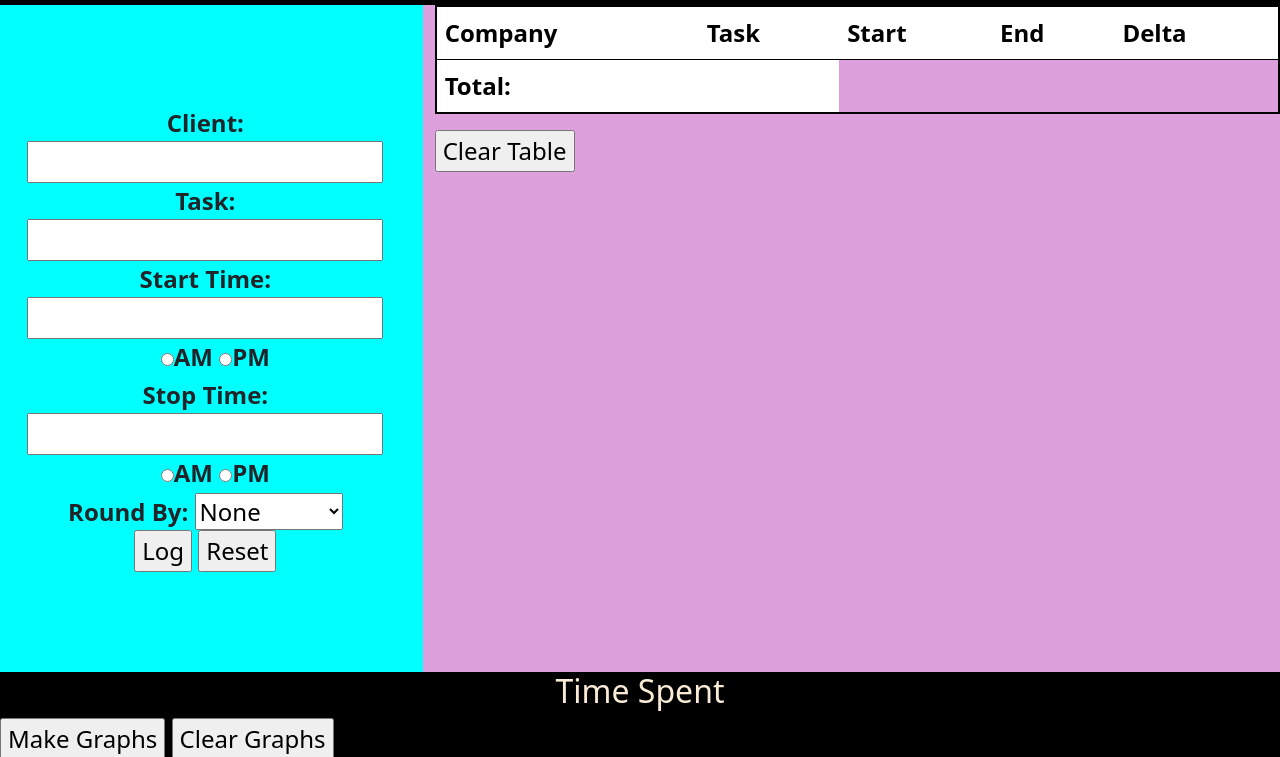
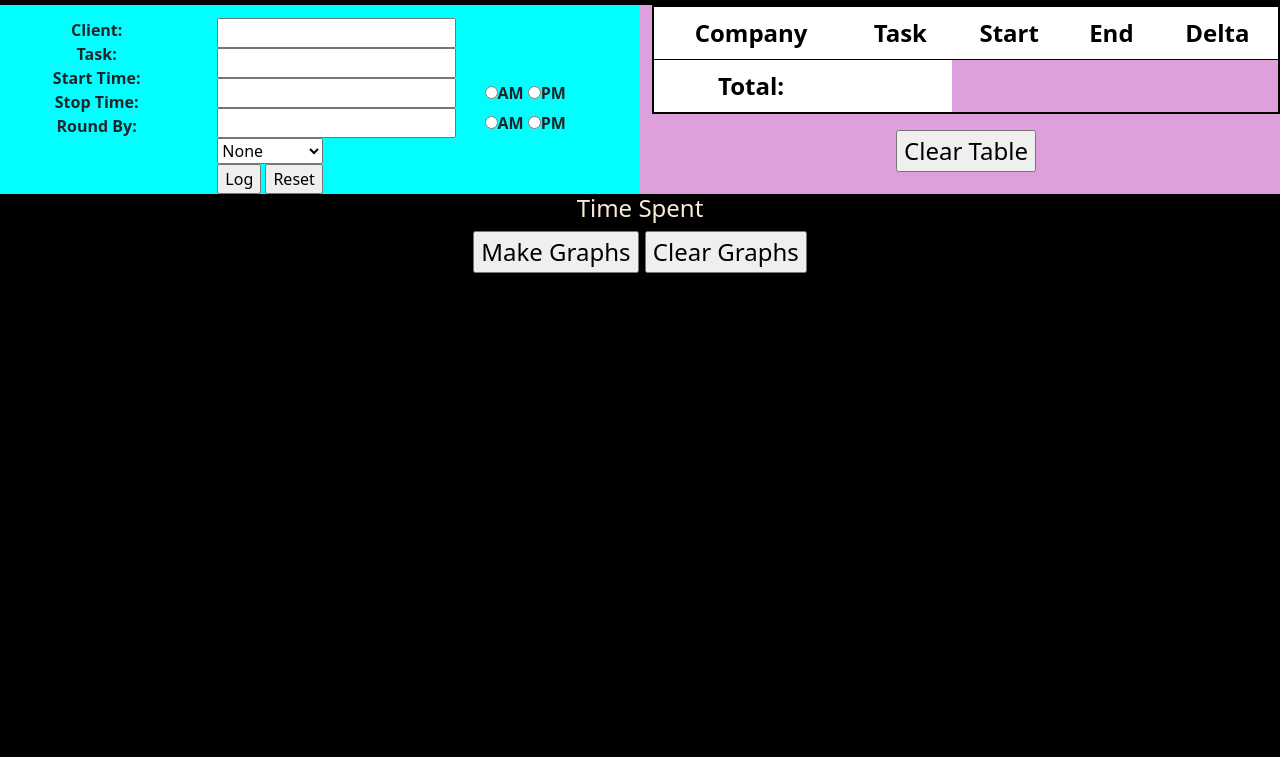
Before and after one commit to willdavis111/Kiki-Time-Sheet-, a plain HTML site: page index.html in a window 1280 px wide. Shown: the part 121-878 px from the top of the page. After the commit the page ends 800 px from the top, so only its background shows below. Drawn offline with nearby package versions, Linux system fonts and the light colour scheme.

Commit message:
Add files via upload

```diff
--- a/index.html
+++ b/index.html
@@ -12,20 +12,34 @@
 <body id="main">
     <h1 id="title">KIKI Time Sheet</h1>
     <div class="container-l">
-        <div class="row">
-            <div class="col-4 d-flex  justify-content-center">
+        <div class="row" id="row1">
+            <div class="col-2">
+                <div>
+                    <clientLabel for="Client">Client:</lientLabel>
+                </div>
+                <div>
+                    <clientLabel for="Task">Task:</lientLabel>
+                </div>
+                <div>
+                    <startLable for="start">Start Time: </startLable>
+                </div>
+                <div>
+                    <stopLable for="stop">Stop Time:</stopLable>
+                </div>
+                <div>
+                    <label for="chargeBy">Round By:</label>
+                </div>
+            </div>
+            <div class="col-4 .d-flex justify-content-left">
                 <form action="/" method="GET" id="form">
-                    <div id="form">
+                    <div>
                         <div>
-                            <clientLabel for="Client">Client:</lientLabel>
                             <input type=text id="client" name="Client" class="textFields" required>
                         </div>
                         <div>
-                            <clientLabel for="Task">Task:</lientLabel>
                             <input type=text id="task" name="task" class="textFields" required>
                         </div>
                         <div class="form-inline">
-                            <startLable for="start">Start Time: </startLable>
                             <input type=text id="start" name="start" class="textFields" required>
                             <div class="form-check form-check-inline">
                                 <input type="radio" id = 'stAM' value="AM" name="strb">AM
@@ -33,7 +47,6 @@
                             </div>
                         </div>
                         <div class="form-inline">
-                            <stopLable for="stop">Stop Time:</stopLable>
                             <input type=text id="stop" name="stop" class="textFields" required>
                             <div class="form-check form-check-inline">
                                 <input type="radio" id = 'spAM' value="AM" name="sprb">AM
@@ -41,7 +54,7 @@
                             </div>
                         </div>
                         <div id="charge">
-                            <label for="chargeBy">Round By:</label>
+
                             <select name="chargeBy" id="chargeBy" placeholder="charge by">
                                 <option value="0">None</option>
                                 <option value="15">15 minutes</option>
@@ -56,7 +69,7 @@
                     </div>
                 </form>
             </div>
-            <div class="col-xl-8">
+            <div class="col-xl-6">
                 <table border="1" id="table1" class="table" id="log">
                     <thead id="tableHead">
                         <tr>
@@ -92,23 +105,6 @@
             </div>
         </div>
     </div>
-    <!-- <div>
-        <input type="button" data-modal-target="#modal" value="modal" id="modalButton">
-        <button data-modal-target="#modal">button</button>
-        <div class="modal" id="modal">
-            <div class="modal-head">
-                <div class="modal-title">WARNING!!!</div>
-                <button data-close-button class="close-butto">&times;</button>
-            </div>
-            <div class="modal-body">
-                <div>Are you sure?</div>
-                <div>
-                    <input type="button" id="modal-table-clear" value="YES">
-                </div> -->
-            <!-- </div>
-        </div>
-    <div id="overlay"></div>
-    </div> -->
     <script src="https://cdn.jsdelivr.net/npm/chart.js"></script>
 <script src="index.js"></script>
 </body>
--- a/index.js
+++ b/index.js
@@ -134,6 +134,7 @@ function clearTable(){
     document.getElementById('tableBody').innerText="";
     fillTotal.innerText = '';
     runTot = '', totHour = 0, totMin = 0;
+    clearGraph()
 }
 
 btn1.addEventListener('click', logTime);
@@ -141,84 +142,58 @@ clearButton.addEventListener('click', clearTable);
 
 
 /// all functions for creating graphs
-// makes an object of client and total time
 
 let graphb1 = document.getElementById('graphButton');
 let graphClear = document.getElementById('clearGraph');
-let cliList = [], timeList = [], taskList = [];
+let cliList = [], cliTime = [], taskList = [], taskTime=[];
 
+//creates required lists of labels and data for charts.js
 function chartLists() {
-    for (i in objArray) {
-        cliList.push(objArray[i].company)
-        timeList.push(objArray[i].timeDecimal)
-        taskList.push(objArray[i].task)
+    listsForCharts(objArray, cliList, cliTime, 'company');
+    listsForCharts(objArray, taskList, taskTime, 'task');
+}
+
+// totals time for indivual task or client
+function listsForCharts(array1, list1, list2, key) {
+    for (i in array1) {
+        let obj = array1[i]
+        if (list1.includes(obj[key])) {
+            let spot = list1.indexOf(obj[key])
+            list2[spot] += array1[1].timeDecimal
+        } else {
+            list1.push(obj[key])
+            list2.push(array1[i].timeDecimal)
+        }
     }
 }
 
+// declared chart variables
 let ctx = document.getElementById('myChart');
 const piect = document.getElementById('nextChart');
 let barChart, pieChart
 
+// makes charts
 function makeBarChart() {
     Chart.defaults.font.size = 25;
     Chart.defaults.font.color = 'white';
-    barChart = new Chart(ctx, {type: 'bar', data: {labels: cliList,datasets: [{label: "Hours Per Client",data: timeList,borderWidth: 1}]}, options: { plugins: {legend: {labels: {font: {size: 30}}}}, responsive: true, scales: {y: {title: {display: true,text: 'Hours'}, beginAtZero: true,} ,x: {title: {display: true,text: 'Clients'}}}}});
-    pieChart = new Chart(piect, {type: 'pie', data: {labels: taskList, datasets: [{label: "Time Per Task", data: timeList, borderWidth: 1}]}, options: {responsive: true, maintainAspectRatio: false, plugins: {legend: {labels: {font: {size: 30}}}}}});
+    barChart = new Chart(ctx, {type: 'bar', data: {labels: cliList,datasets: [{label: "Hours Per Client",data: cliTime,borderWidth: 1}]}, options: { plugins: {legend: {labels: {font: {size: 30}}}}, responsive: true, scales: {y: {title: {display: true,text: 'Hours'}, beginAtZero: true,} ,x: {title: {display: true,text: 'Clients'}}}}});
+    pieChart = new Chart(piect, {type: 'pie', data: {labels: taskList, datasets: [{label: "Time Per Task", data: taskTime, borderWidth: 1}]}, options: {responsive: true, maintainAspectRatio: false, plugins: {legend: {labels: {font: {size: 30}}}}}});
 }
 
-// barChart = new Chart(ctx, {type: 'bar', data: {labels: cliList,datasets: [{label: "Hours Per Client",data: timeList,borderWidth: 1}]}, options: { plugins: {legend: {labels: {font: {size: 30}}}},responsive: true, scales: {y: {title: {display: true,text: 'Hours'}, beginAtZero: true,} ,x: {title: {display: true,text: 'Clients'}}}}});
-
-
-
+// creates graph from leger objects
 function makeGraphs() {
     chartLists();
     makeBarChart();
 }
 
+// button listeners
 graphb1.addEventListener('click', makeGraphs);
 graphClear.addEventListener('click', clearGraph);
 
+
+// deletes graphs from browser
 function clearGraph() {
     barChart.destroy();
     pieChart.destroy();
-    cliList = [], timeList = [], taskList = [], objArray = [];
+    cliList = [], cliTime = [], taskList = [], objArray = [], taskTime=[];
 }
-
-
-// const openModalButton = document.getElementById('modalButton')
-// const openModalButton = document.querySelectorAll('[data-modal-target]')
-// const closeModalButton = document.querySelectorAll('[data-close-button]')
-// const overlay = document.getElementById("overlay")
-
-// openModalButton.forEach(button => {
-//     button.addEventListener('click', () => {
-//         const modal = document.querySelector(button.datset.modalTarget)
-//         openModal(modal)
-//     })
-// })
-
-// overlay.addEventListener('click', () => {
-//     const modals = document.querySelectorAll('.modal.active')
-//     modals.forEach(modal => {
-//         closeModal(modal)
-//     })
-// })
-
-// closeModalButton.forEach(button => {
-//     button.addEventListener('click', () => {
-//         const modal = button.closest('.modal')
-//         closeModal(modal)
-//     })
-// })
-
-// function openModal(modal) {
-//     modal.classlist.add('active')
-//     overlay.classlist.add('active')
-// }
-
-// function closeModal(modal) {
-//     modal.classlist.remove('active')
-//     overlay.classlist.remove('active')
-// }
-
-// script for making a graph from collected information
--- a/styles.css
+++ b/styles.css
@@ -1,28 +1,32 @@
+.col-2 {
+    background-color: aqua;
+    padding-top: 1%;
+}
+
 .col-4 {
     background-color: aqua;
-    text-align: right;
-    padding: 100px;
-    font-weight: bold;
-    font-size: 1.5rem;
+    text-align: left;
+    padding-top: 1%;
 }
 
-.col-xl-8 {
-    background-color: plum;
-    font-weight: bold;
-    font-size: 1.5rem;
+.form-inline {
+    display: inline-block;
 }
 
-.col-md-6 {
+#row1 {
+    text-align: center;
+    /* padding: 100px; */
+    font-weight: bold;
+}
+
+.col-xl-6 {
+    background-color: plum;
     font-weight: bold;
     font-size: 1.5rem;
 }
 
 #main {
     background-color: black;
-}
-
-#form {
-    text-align: center;
 }
 
 #title {
@@ -34,10 +38,12 @@
 #makeClear {
     font-weight: bold;
     font-size: 1.5rem;
+    text-align: center;
 }
 
 #graphTitle {
     color: antiquewhite;
+    font-size: 1.5rem;
     text-align: center;
     background-color: black;
 }
@@ -57,62 +63,3 @@ stop, start, task, client {
 #graphArea {
     background-color: black;
 }
-
-
-
-/* .modal {
-    position: fixed;
-    top: 50%;
-    left: 50%;
-    transform: translate(-50%, -50%) scale(0);
-    transition: 200ms ease-in-out;
-    border: 1px solid black;
-    border-radius: 10px;
-    z-index: 10;
-    background-color: white;
-    width: 500px;
-    max-width: 80%;
-}
-
-.modal-head {
-    background-color: blue;
-    padding: 10px;
-    display: flex;
-    justify-content: space-between;
-    align-items: center;
-    border-bottom: 1px solid black;
-}
-
-.modal-title {
-    color: white;
-    font-size: 1.25rem;
-    font-weight: bold;
-}
-
-.modal-head .close-button {
-    cursor: pointer;
-    border: none;
-    outline: none;
-    font-size: 1.25rem;
-    font-weight: bold;
-}
-
-.modal-body {
-    padding: 10px;
-}
-
-#overlay {
-    position: fixed;
-    opacity: 0;
-    transition: 200ms ease-in-out;
-    top: 0;
-    left: 0;
-    right: 0;
-    bottom: 0;
-    background-color: black .5;
-    pointer-events: none;
-}
-
-#overlay.active {
-    opacity: 1;
-    pointer-events: all; */
```
